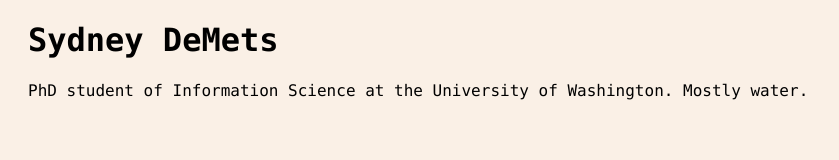
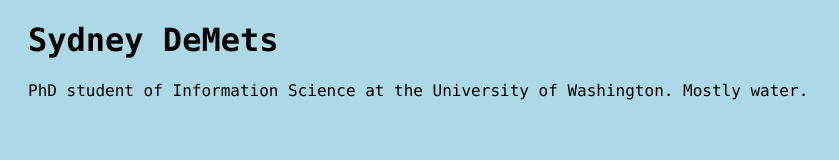
Before and after one commit to demetss/demetss.github.io, a plain HTML site: page index.html in a window 1280 px wide. Shown: the whole page, without its empty margins (0-839 px from the left). Drawn offline with Linux system fonts and the light colour scheme; files that its build step writes are made by us from their sources.

Commit message:
Update mystyle.css

```diff
--- a/mystyle.css
+++ b/mystyle.css
@@ -1,5 +1,5 @@
 body {
-  background-color: linen;
+  background-color: lightblue;
 }
 
 h1 {
```
